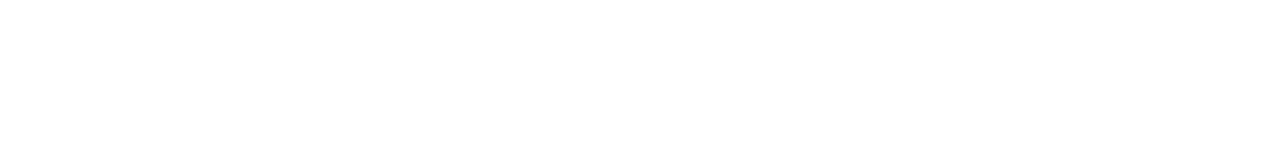
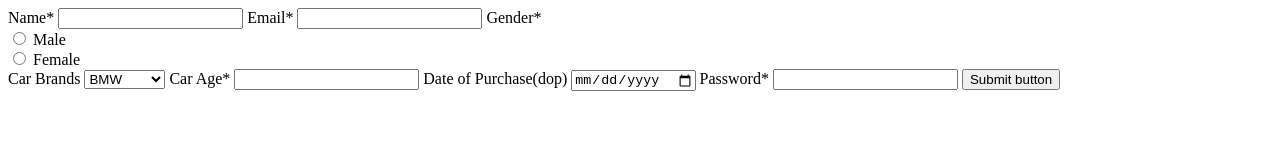
Before and after one commit to acciojob/car-insurance-form-SwarnaSkyla, a website: page main.html in a window 1280 px wide. Drawn offline with Linux system fonts and the light colour scheme.

Commit message:
created a submission

```diff
--- a/main.html
+++ b/main.html
@@ -8,6 +8,38 @@
 
 <body>
 	<!-- the entire body must be written by student -->
+
+	<form method="post">
+		<label for="name">Name*</label>
+		<input type="text" id="name" name="name" required>
+		<label for="email">Email*</label>
+		<input type="email" id="email" name="email" required>
+
+		<label for="gender">Gender*</label><br>
+
+		<input type="radio" id="male" value="male" required name="gender">
+		<label for="male">Male</label><br>
+		<input type="radio" id="female" value="female" required name="gender">
+		<label for="female">Female</label><br>
+
+		<label for="cars">Car Brands</label>
+		<select id="cars" name="cars">
+			<option value="BMW">BMW</option>
+			<option value="Audi">Audi</option>
+			<option value="Mercedez">Mercedez</option>
+		</select>
+
+		<label for="age">Car Age*</label>
+		<input type="number" id="age" name="age" required>
+
+		<label for="dop">Date of Purchase(dop)</label>
+		<input type="date" id="dop" name="dop" required>
+
+		<label for="password">Password*</label>
+		<input type="password" id="password" name="password" required>
+
+		<button type="submit">Submit button</button>
+
     <script type="text/javascript" src="./script.js">
 </script>
 
```
